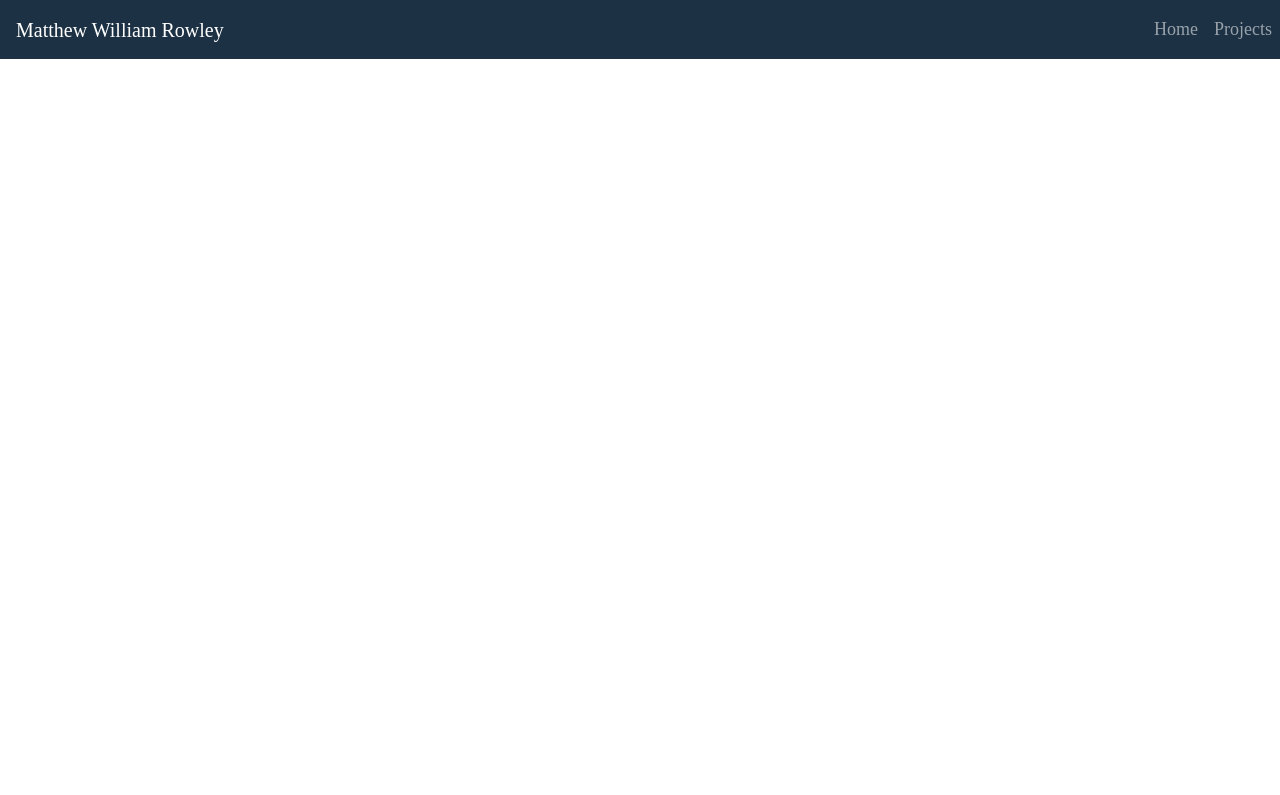
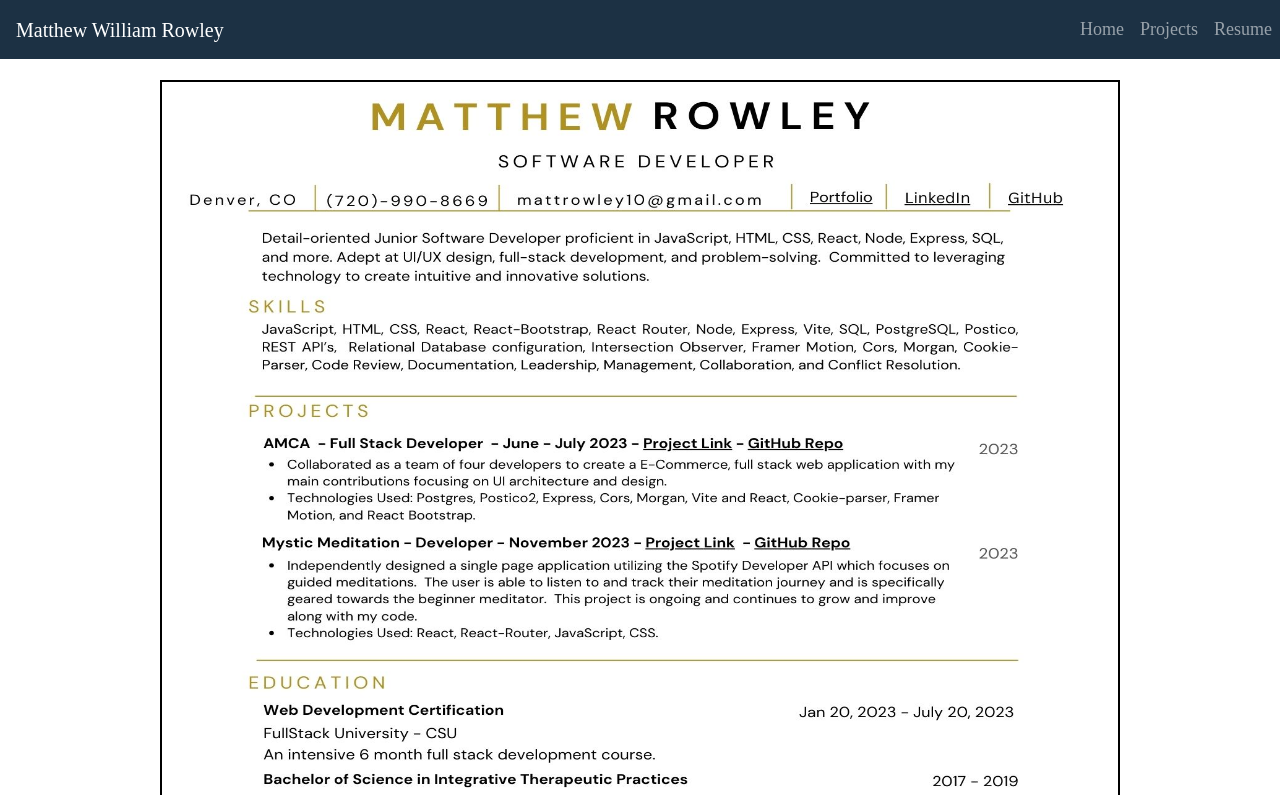
Before and after one commit to mattrowley10/Portfolio, a React (Vite) app: page /resume in a window 1280 px wide. Shown: the top 795 px of the page. Built offline with nearby package versions, Linux system fonts and the light colour scheme.

Commit message:
added resume and styled project images

```diff
--- a/src/App.css
+++ b/src/App.css
@@ -138,7 +138,7 @@ width: 100%;
 .project-img{
   position: relative;
   height: 500px;
-  width: 500px;
+  width: 600px;
   margin-top: 5rem;
   margin-bottom: 5rem;
   border: 1px solid #336699;
@@ -153,6 +153,17 @@ width: 100%;
  text-align: center;
 
 }
+.resume-div{
+  display: flex;
+  justify-content: center;
+
+}
+.resume{
+  height: 70rem;
+  width: 60rem;
+  margin-top: 5rem;
+  border: 2px solid black;
+}
 @media (min-width: 1600px){
  .about-section{
   position: relative;
@@ -165,6 +176,12 @@ width: 100%;
 @media (max-width: 1024px){
   .contact-div{
     top: 48rem;
+  }
+}
+@media (max-width: 995px){
+  .project-img{
+    height: 400px;
+    width: 500px;
   }
 }
 @media (max-width:768px){
--- a/src/App.jsx
+++ b/src/App.jsx
@@ -6,6 +6,7 @@ import { BrowserRouter as Router } from "react-router-dom";
 import Home from "./Components/Home";
 import Projects from "./Components/Projects";
 import Contact from "./Components/Contact";
+import Resume from "./Components/Resume";
 
 function App() {
   return (
@@ -15,6 +16,7 @@ function App() {
         <Route path="/" element={<Home />} />
         <Route path="/projects" element={<Projects />} />
         <Route path="/contact" element={<Contact />} />
+        <Route path="/resume" element={<Resume />} />
       </Routes>
     </Router>
   );
--- /dev/null
+++ b/src/Components/Resume.jsx
@@ -0,0 +1,7 @@
+export default function Resume() {
+  return (
+    <div className="resume-div">
+      <img src="resumepix.jpg" className="resume"></img>
+    </div>
+  );
+}
--- a/src/Components/TopNav.jsx
+++ b/src/Components/TopNav.jsx
@@ -36,6 +36,13 @@ export default function TopNav() {
           >
             Projects
           </Nav.Link>
+          <Nav.Link
+            id="basic-nav-dropdown"
+            href="#resume"
+            onClick={() => nav("/resume")}
+          >
+            Resume
+          </Nav.Link>
         </Nav>
       </Navbar.Collapse>
       <Nav style={{ color: "#fff" }}></Nav>
```
Also changed, not shown: public/resumepix.jpg (added).
